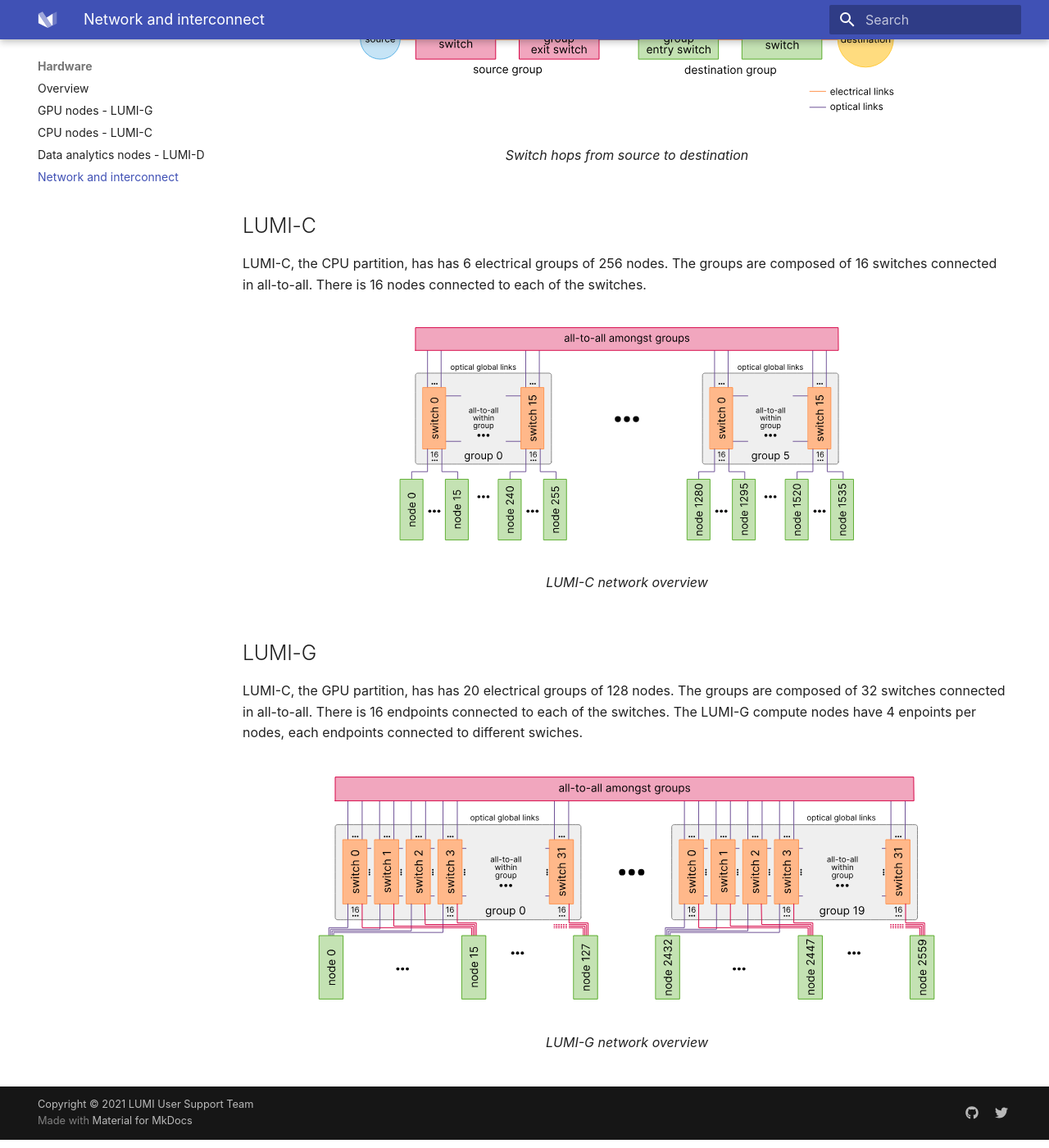
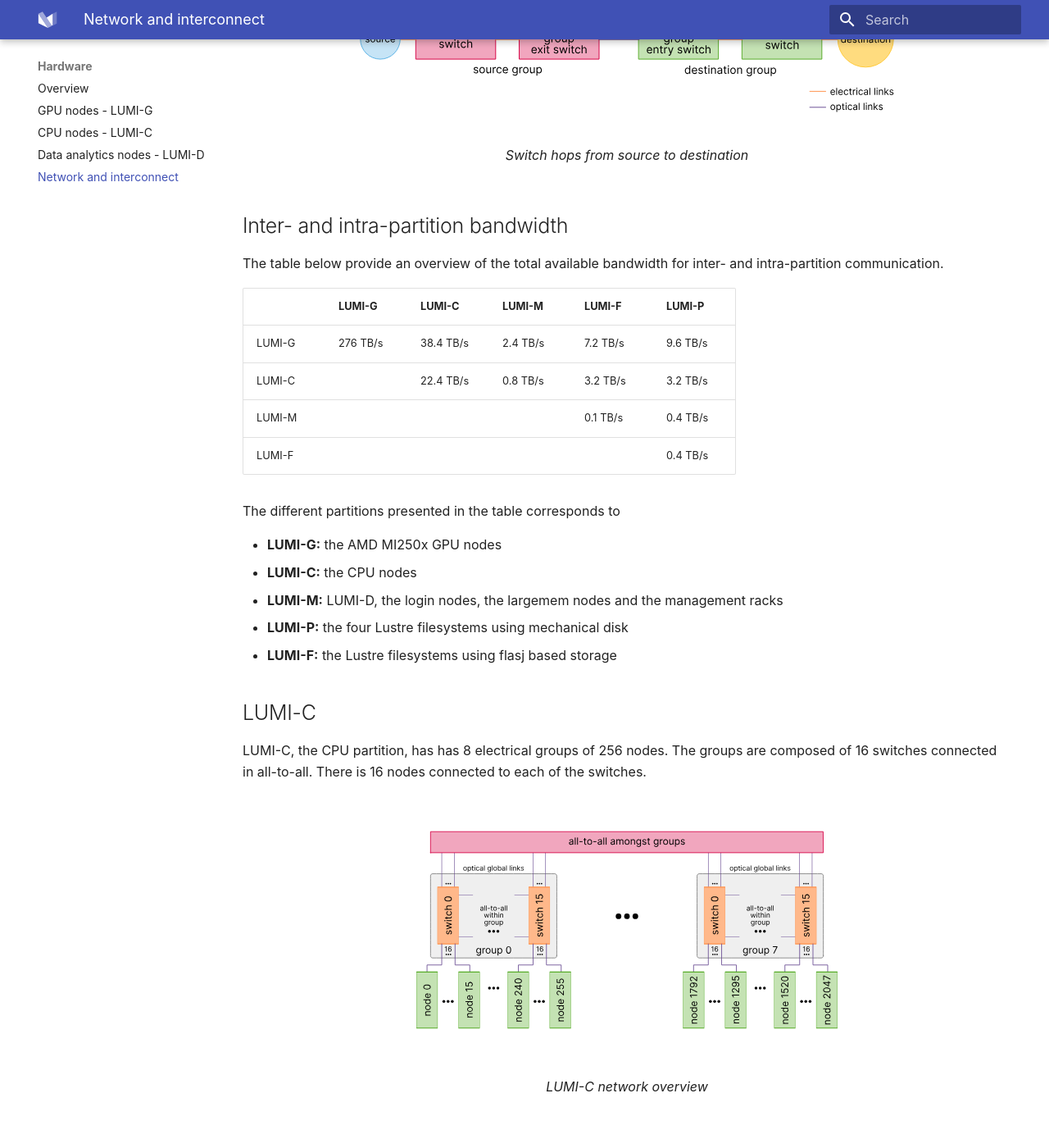
Before and after one commit to Lumi-supercomputer/lumi-userguide, an MkDocs documentation site: the page built from docs/hardware/network.md, in a window 1280 px wide and 1400 px high, scrolled down 1619 px. Shown: the whole window at 82% size. Built offline with MkDocs 1.6.1 and Material for MkDocs 9.7.7, drawn with Linux system fonts in a browser that asks for light colours; some of the changed text lies outside the part shown.

Commit message:
partial update of the network info

```diff
--- a/docs/hardware/network.md
+++ b/docs/hardware/network.md
@@ -52,9 +52,29 @@ hop inside the destination group.
   <figcaption>Switch hops from source to destination</figcaption>
 </figure>
 
+## Inter- and intra-partition bandwidth
+
+The table below provide an overview of the total available bandwidth for inter-
+and intra-partition communication.
+
+|        | LUMI-G   | LUMI-C    | LUMI-M   | LUMI-F   | LUMI-P   |
+|--------|----------|-----------|----------|----------|----------|
+| LUMI-G | 276 TB/s | 38.4 TB/s | 2.4 TB/s | 7.2 TB/s | 9.6 TB/s |
+| LUMI-C |          | 22.4 TB/s | 0.8 TB/s | 3.2 TB/s | 3.2 TB/s |
+| LUMI-M |          |           |          | 0.1 TB/s | 0.4 TB/s |
+| LUMI-F |          |           |          |          | 0.4 TB/s |
+
+The different partitions presented in the table corresponds to
+
+  - **LUMI-G:** the AMD MI250x GPU nodes
+  - **LUMI-C:** the CPU nodes
+  - **LUMI-M:** LUMI-D, the login nodes, the largemem nodes and the management racks
+  - **LUMI-P:** the four Lustre filesystems using mechanical disk
+  - **LUMI-F:** the Lustre filesystems using flasj based storage
+
 ## LUMI-C
 
-LUMI-C, the CPU partition, has has 6 electrical groups of 256 nodes. The groups
+LUMI-C, the CPU partition, has has 8 electrical groups of 256 nodes. The groups
 are composed of 16 switches connected in all-to-all. There is 16 nodes connected
 to each of the switches.
 
@@ -70,10 +90,11 @@ to each of the switches.
 
 ## LUMI-G
 
-LUMI-C, the GPU partition, has has 20 electrical groups of 128 nodes. The groups
-are composed of 32 switches connected in all-to-all. There is 16 endpoints
-connected to each of the switches. The LUMI-G compute nodes have 4 enpoints
-per nodes, each endpoints connected to different swiches.
+LUMI-G, the GPU partition, has has 24 electrical groups of 124 nodes, with the
+exception of the last group which contains 126 node. The groups are composed of
+32 switches connected in all-to-all. There is 16 endpoints connected to each of
+the switches. The LUMI-G compute nodes have 4 enpoints per nodes, each endpoints
+connected to different swiches.
 
 <figure>
   <img
```
Also changed, not shown: docs/assets/images/lumic-network-overview.svg, docs/assets/images/lumig-network-overview.svg.
